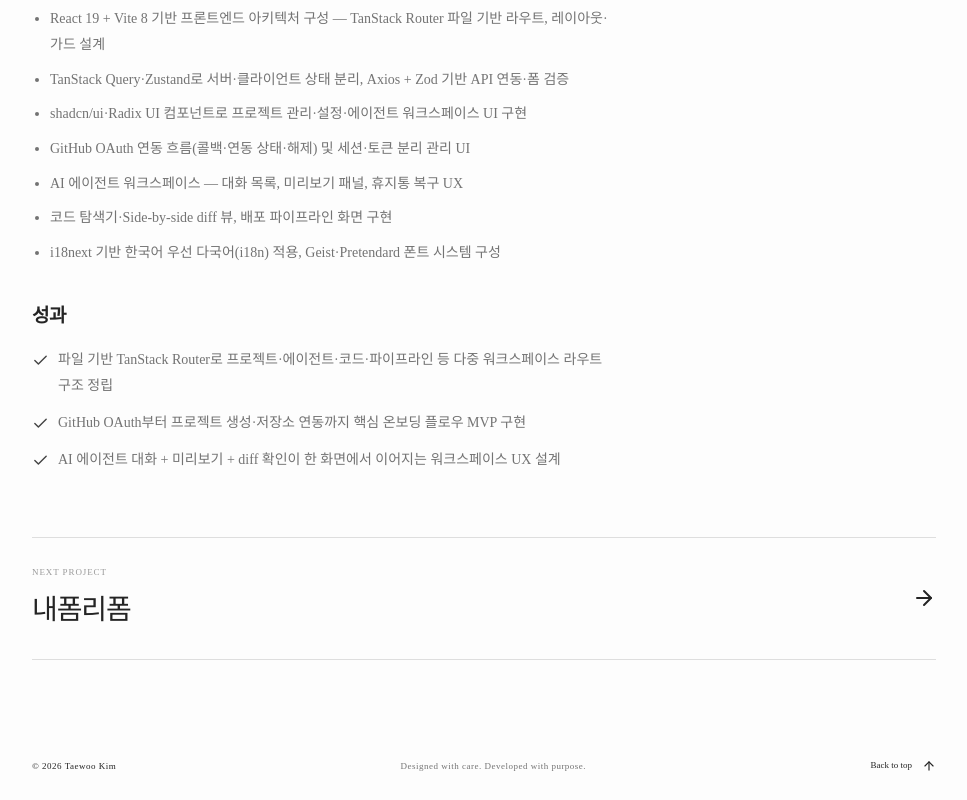
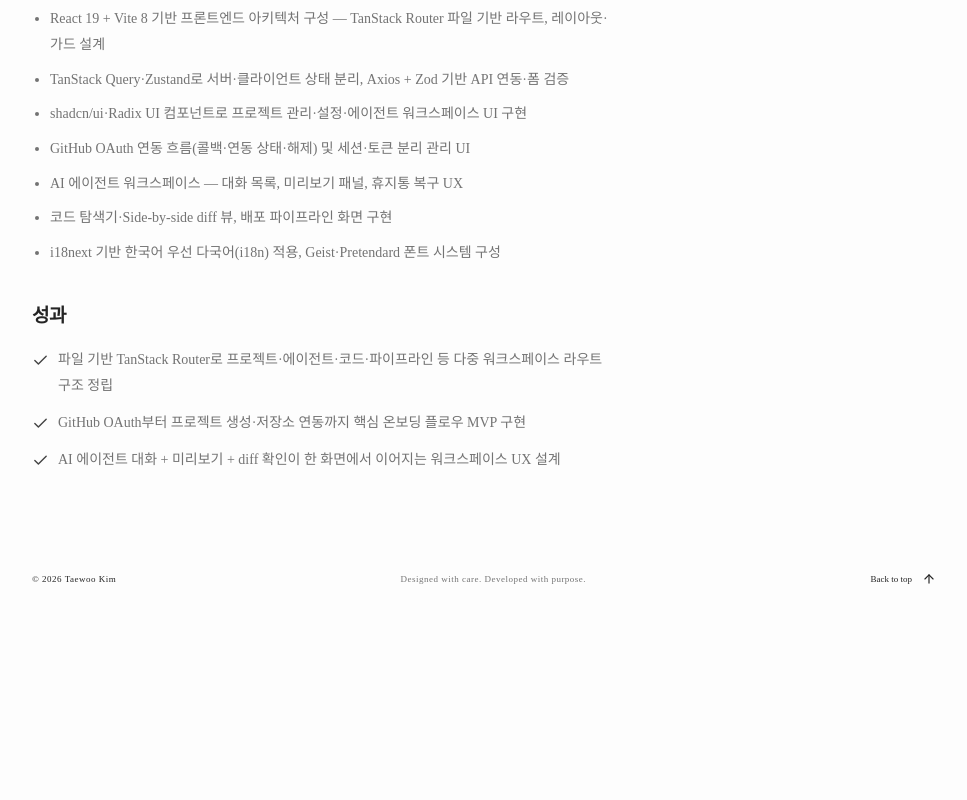
Before and after one commit to kim3360/kimtaewoo-job-portfolio, a React (Vite) app in the folder client/: page /projects/dvely in a window 1280 px wide. Shown: the part 1701-2501 px from the top of the page, without its empty margins (296-1263 px from the left). After the commit the page ends 2315 px from the top, so only its background shows below. Built offline with nearby package versions, Linux system fonts and the light colour scheme; a web font is replaced by a local one.

Commit message:
fix : 프로젝트 상세 다음 페이지 컴포넌트 제거

```diff
--- a/client/src/widgets/project-detail/ui/ProjectDetailView.tsx
+++ b/client/src/widgets/project-detail/ui/ProjectDetailView.tsx
@@ -1,8 +1,6 @@
 import { useState } from "react";
-import { Link } from "wouter";
 import {
   ArrowLeft,
-  ArrowRight,
   ArrowUpRight,
   CalendarDays,
   Check,
@@ -12,7 +10,7 @@
   Github,
   Users,
 } from "lucide-react";
-import { projects, getProjectPath } from "@/entities/project";
+import { projects } from "@/entities/project";
 import type { ProjectBase } from "@/entities/project";
 import { getSkillIcon } from "@/entities/skill";
 import "./project-detail.css";
@@ -20,7 +18,6 @@
 export function ProjectDetailView({ project }: { project: ProjectBase }) {
   const [imageIndex, setImageIndex] = useState(0);
   const projectIndex = projects.findIndex((item) => item.slug === project.slug);
-  const nextProject = projects[(projectIndex + 1) % projects.length];
   const period = project.period?.replace(" - ing", " — Present");
   const moveImage = (direction: number) =>
     setImageIndex(
@@ -244,17 +241,6 @@
           </div>
         </aside>
       </div>
-      <Link
-        href={getProjectPath(nextProject.slug)}
-        className="case-next"
-        aria-label={`다음 프로젝트 ${nextProject.title} 보기`}
-      >
-        <div>
-          <p>NEXT PROJECT</p>
-          <h2>{nextProject.title}</h2>
-        </div>
-        <ArrowRight size={24} />
-      </Link>
     </article>
   );
 }
--- a/client/src/widgets/project-detail/ui/project-detail.css
+++ b/client/src/widgets/project-detail/ui/project-detail.css
@@ -320,27 +320,6 @@
 .project-detail-page .case-links a:first-child:hover {
   background: #444;
 }
-.project-detail-page .case-next {
-  display: flex;
-  justify-content: space-between;
-  align-items: center;
-  gap: 24px;
-  margin-top: 64px;
-  padding-block: 28px;
-  border-block: 1px solid var(--border);
-}
-.project-detail-page .case-next p {
-  color: #999;
-  font-size: 9px;
-  letter-spacing: 0.1em;
-}
-.project-detail-page .case-next h2 {
-  font-family: var(--font-sans);
-  font-size: 28px;
-  font-weight: 550;
-  letter-spacing: -0.04em;
-  margin-top: 9px;
-}
 @media (max-width: 1200px) {
   .project-detail-page .case-content-layout {
     grid-template-columns: minmax(0, 1fr) 220px;
@@ -432,7 +411,4 @@
   .project-detail-page .case-links a {
     flex: 1 1 auto;
   }
-  .project-detail-page .case-next {
-    margin-top: 40px;
-  }
 }
```
